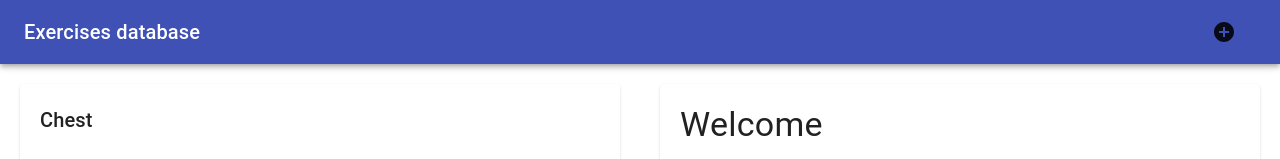
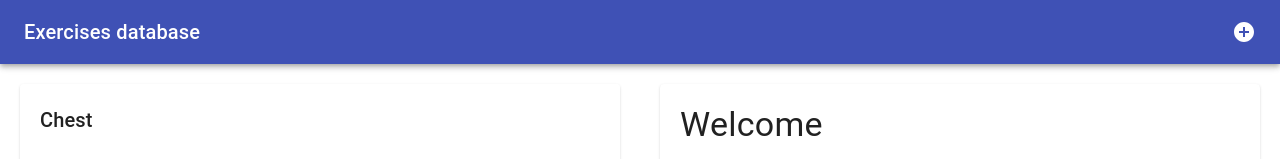
Before and after one commit to ieva1919/React-and-Material-UI, a React (Create React App) app: page / in a window 1280 px wide. Shown: the top 159 px of the page. Built offline with nearby package versions, Linux system fonts and the light colour scheme.

Commit message:
add the correction of button

```diff
--- a/src/components/Exercises/Dialogs/Create.js
+++ b/src/components/Exercises/Dialogs/Create.js
@@ -23,9 +23,9 @@ export default class extends Component {
         const { open } = this.state
 
         return <Fragment>
-            <Button variant="fab" size="medium" onClick={this.handleToggle}>
-                <AddCircleIcon />
-            </Button>
+            <AddCircleIcon>
+                <Button variant="fab" onClick={this.handleToggle} color="white" />
+            </AddCircleIcon >
             <Dialog
                 open={open}
                 onClose={this.handleToggle}
```
